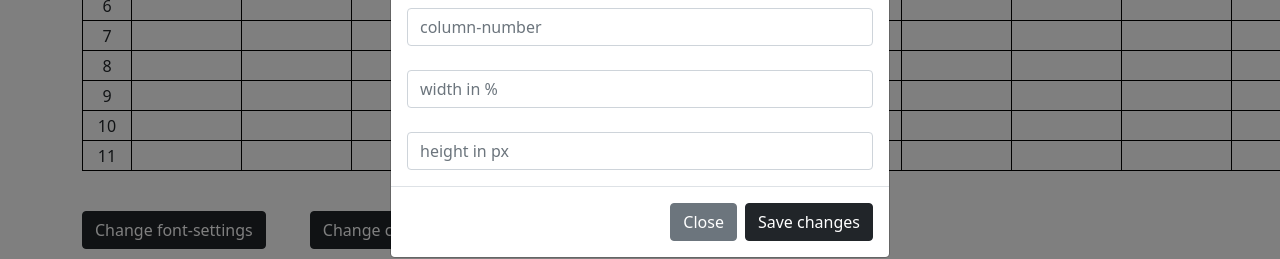
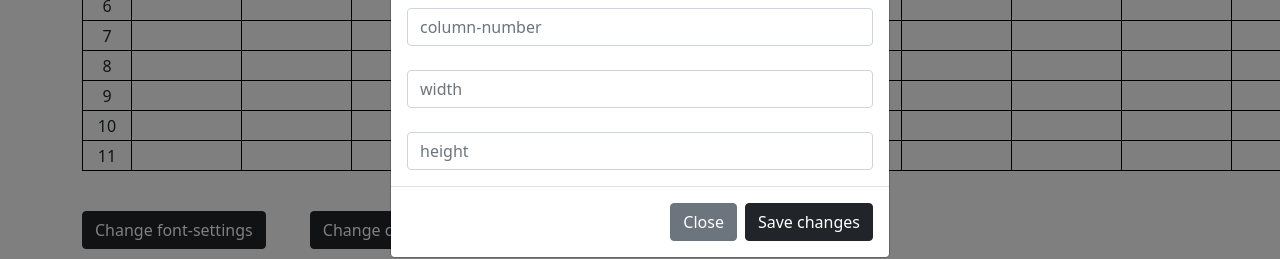
Before and after one commit to Takeshido-ux/ExcelPage, a plain HTML site: page index.html in a window 1280 px wide. Both pictures are taken after a click on the button "Change cells-size". Shown: the part 189-448 px from the top of the page. Drawn offline with nearby package versions, Linux system fonts and the light colour scheme; a web font is replaced by a local one.

Commit message:
first commit

```diff
--- a/index.html
+++ b/index.html
@@ -68,9 +68,9 @@
                 <br>
                 <input id="column-number" type="text" class="form-control" placeholder="column-number" aria-label="Username" aria-describedby="basic-addon1">
                 <br>
-                <input id="column-width" type="text" class="form-control" placeholder="width in %" aria-label="Username" aria-describedby="basic-addon1">
+                <input id="column-width" type="text" class="form-control" placeholder="width" aria-label="Username" aria-describedby="basic-addon1">
                 <br>
-                <input id="column-height" type="text" class="form-control" placeholder="height in px" aria-label="Username" aria-describedby="basic-addon1">
+                <input id="column-height" type="text" class="form-control" placeholder="height" aria-label="Username" aria-describedby="basic-addon1">
             </div>
             <div class="modal-footer">
               <button type="button" class="btn btn-secondary" data-bs-dismiss="modal">Close</button>
```
